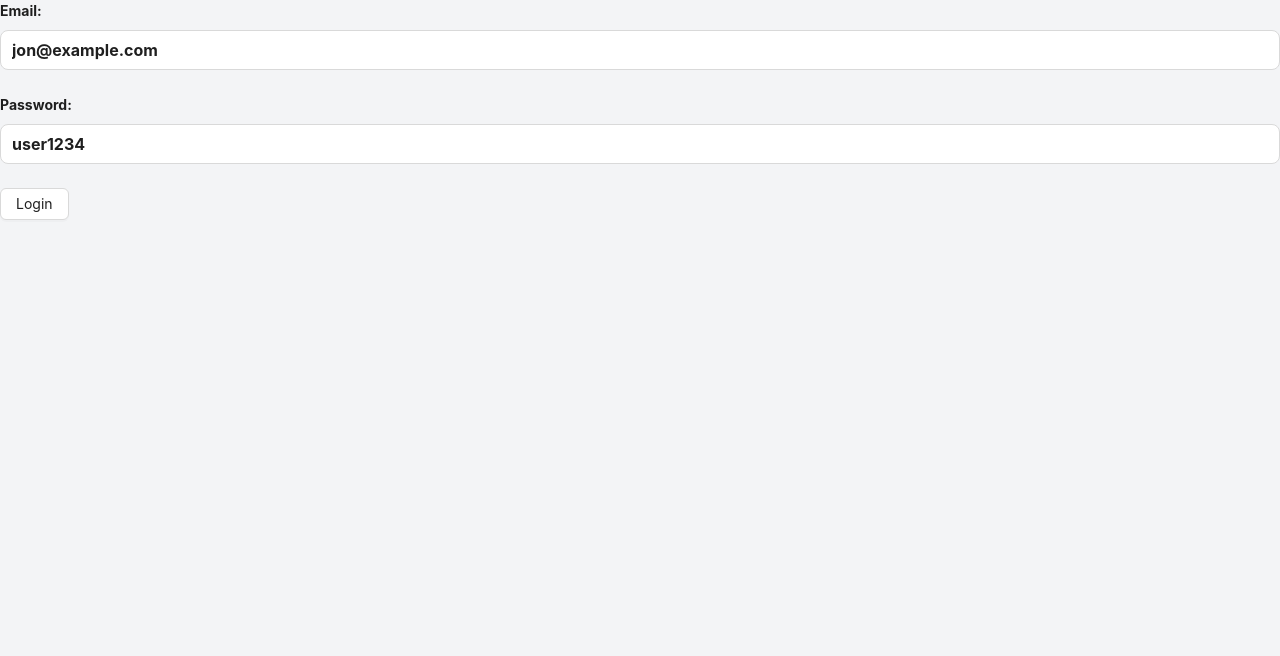
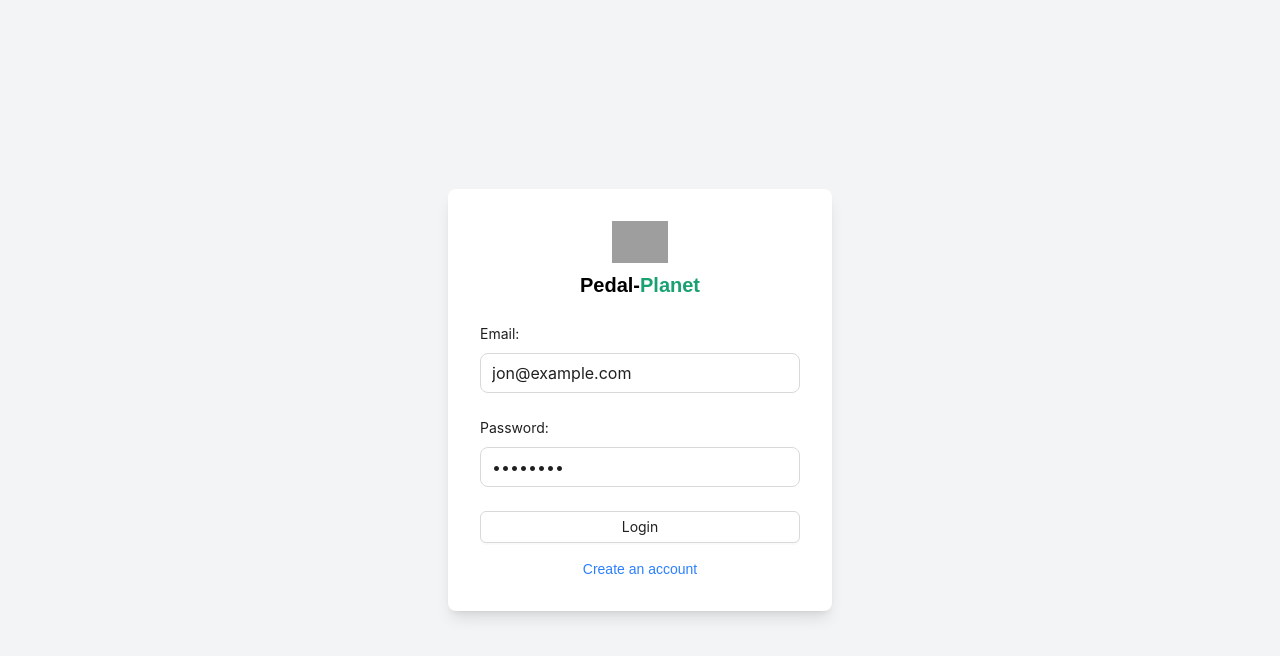
Before and after one commit to MehediMehad/Bicycle-Store-Client, a React (Vite) app: page /login in a window 1280 px wide. Shown: the top 656 px of the page. Built offline with nearby package versions, Linux system fonts and the light colour scheme; grey boxes are pictures that could not be loaded.

Commit message:
update: logo design

```diff
--- a/src/components/form/RForm.tsx
+++ b/src/components/form/RForm.tsx
@@ -44,7 +44,7 @@ const RForm = ({
   return (
     <FormProvider {...methods}>
       <Form
-        className={cn("px-4 py-2 font-bold", className)}
+        className={cn("", className)}
         layout="vertical"
         onFinish={methods.handleSubmit(submit)}
       >
--- a/src/components/form/RInput.tsx
+++ b/src/components/form/RInput.tsx
@@ -1,15 +1,17 @@
 import { Form, Input } from "antd";
 import { Controller } from "react-hook-form";
+import cn from "../../lib/cn";
 type TInputProps = {
   type: string;
   name: string;
   label?: string;
   disabled?: boolean;
+  className?: string;
 };
 
-const RInput = ({ type, name, label, disabled }: TInputProps) => {
+const RInput = ({ type, name, label, disabled, className }: TInputProps) => {
   return (
-    <div style={{ marginBottom: "20px" }}>
+    <div style={{ marginBottom: "20px" }} className={cn("mx-auto", className)}>
       <Controller
         name={name}
         render={({ field }) => (
--- a/src/components/form/RSelect.tsx
+++ b/src/components/form/RSelect.tsx
@@ -1,5 +1,6 @@
 import { Form, Select } from "antd";
 import { Controller } from "react-hook-form";
+import cn from "../../lib/cn";
 
 type TRSelectProps = {
   label: string;
@@ -7,15 +8,24 @@ type TRSelectProps = {
   options: { value: string; label: string; disabled?: boolean }[] | undefined;
   disabled?: boolean;
   mode?: "multiple" | undefined;
+  className?: string;
 };
 
-const RSelect = ({ label, name, options, disabled, mode }: TRSelectProps) => {
+const RSelect = ({
+  label,
+  name,
+  options,
+  disabled,
+  mode,
+  className,
+}: TRSelectProps) => {
   return (
     <Controller
       name={name}
       render={({ field, fieldState: { error } }) => (
         <Form.Item label={label}>
           <Select
+            className={cn("mx-auto", className)}
             mode={mode}
             style={{ width: "100%" }}
             {...field}
--- a/src/components/form/RTimePicker.tsx
+++ b/src/components/form/RTimePicker.tsx
@@ -1,16 +1,18 @@
 import { Controller, useFormContext } from "react-hook-form";
 import { Form, TimePicker } from "antd";
+import cn from "../../lib/cn";
 
 type TRDatePicker = {
   name: string;
   label: string;
+  className?: string;
 };
 
-const RTimePicker = ({ name, label }: TRDatePicker) => {
+const RTimePicker = ({ name, label, className }: TRDatePicker) => {
   const { control } = useFormContext();
 
   return (
-    <div style={{ marginBottom: "10px" }}>
+    <div style={{ marginBottom: "10px" }} className={cn("mx-auto", className)}>
       <Controller
         name={name}
         control={control}
--- a/src/pages/Login.tsx
+++ b/src/pages/Login.tsx
@@ -1,10 +1,11 @@
+import logo from "../../src/assets/icons/logo.png";
 import { Button } from "antd";
 import { FieldValues } from "react-hook-form";
 import { useLoginMutation } from "../redux/features/auth/authApi";
 import { useAppDispatch } from "../redux/hooks";
 import { setUser, TUser } from "../redux/features/auth/authSlice";
 import { verifyToken } from "../utils/verifyToken";
-import { useNavigate } from "react-router-dom";
+import { NavLink, useNavigate } from "react-router-dom";
 import { toast } from "sonner";
 import RForm from "../components/form/RForm";
 import RInput from "../components/form/RInput";
@@ -42,11 +43,54 @@ const Login = () => {
   };
 
   return (
-    <RForm className="w-full" onSubmit={onSubmit} defaultValues={defaultValues}>
-      <RInput type="text" name="email" label="Email:" />
-      <RInput type="text" name="password" label="Password:" />
-      <Button htmlType="submit">Login</Button>
-    </RForm>
+    <div className="h-screen flex justify-center items-center bg-gray-100">
+      <div className="bg-white shadow-lg rounded-lg p-8 w-full max-w-sm">
+        {/* 🔹 Logo Section */}
+        <div className="flex flex-col items-center mb-6">
+          <img className="w-14" src={logo} alt="Logo" />
+          <div className="flex mt-2 text-xl font-semibold">
+            <p>Pedal-</p>
+            <p className="text-primary">Planet</p>
+          </div>
+        </div>
+
+        {/* 🔹 Login Form */}
+        <RForm
+          className="space-y-4"
+          onSubmit={onSubmit}
+          defaultValues={defaultValues}
+        >
+          <RInput
+            type="text"
+            name="email"
+            label="Email:"
+            className="w-full border-gray-300 rounded-md focus:ring-blue-500"
+          />
+          <RInput
+            type="password"
+            name="password"
+            label="Password:"
+            className="w-full border-gray-300 rounded-md focus:ring-blue-500"
+          />
+          <Button
+            htmlType="submit"
+            className="w-full bg-blue-500 hover:bg-blue-600 text-white font-semibold py-2 rounded-md transition duration-300"
+          >
+            Login
+          </Button>
+        </RForm>
+
+        {/* 🔹 Footer Links */}
+        <div className="mt-4 text-center text-sm text-gray-500">
+          <NavLink
+            to="create-account"
+            className="text-blue-500 hover:underline"
+          >
+            Create an account
+          </NavLink>
+        </div>
+      </div>
+    </div>
   );
 };
 
```
